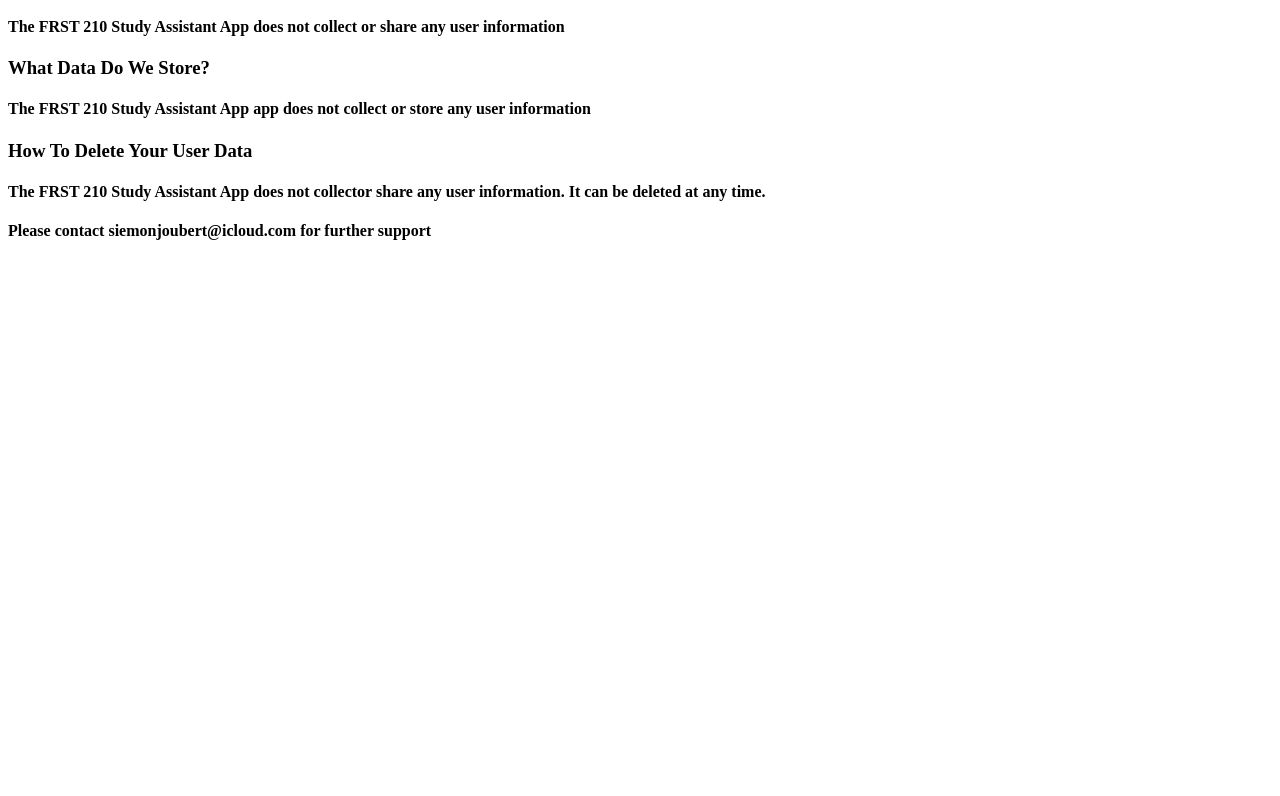
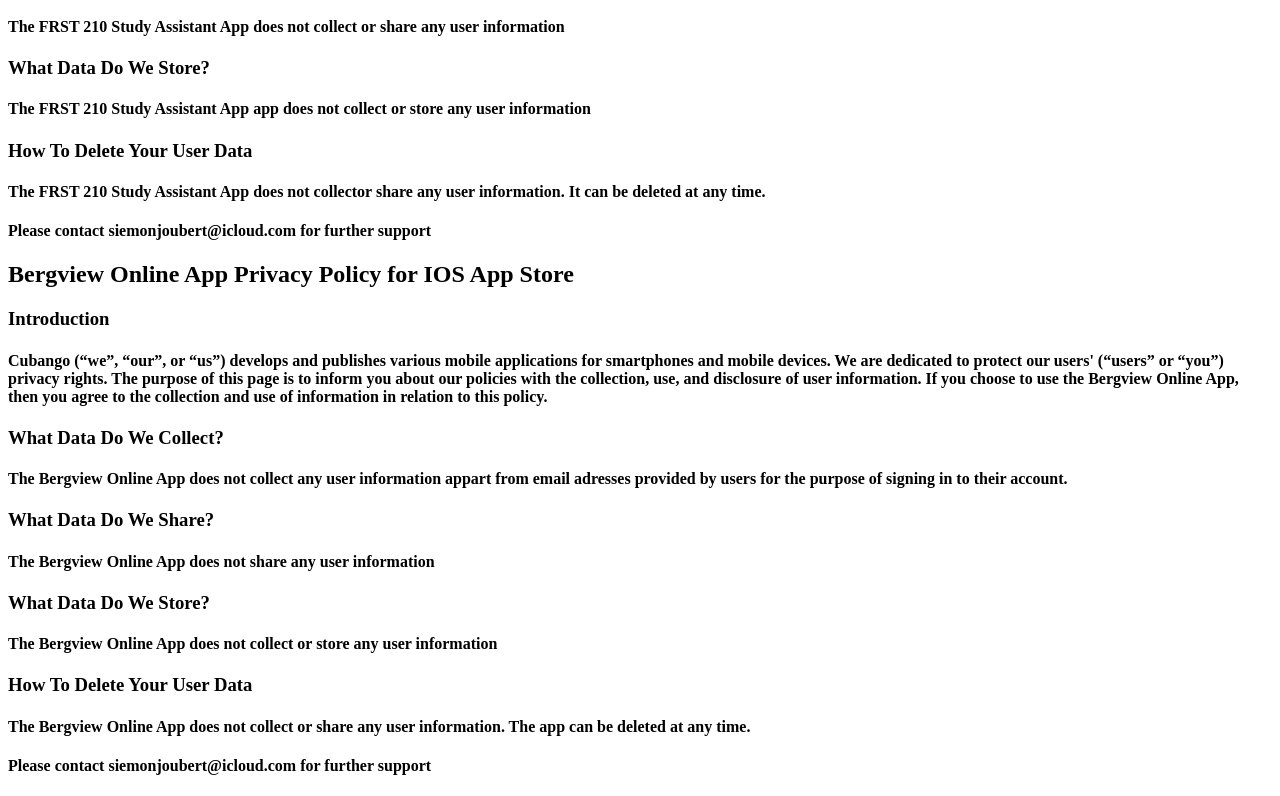
Before and after one commit to Siemon-Joubert/cubango-privacy-policy, a plain HTML site: page index.html in a window 1280 px wide. Shown: the part 2624-3420 px from the top of the page. Before the commit the page ends 2885 px from the top, so only its background shows below. Drawn offline with Linux system fonts and the light colour scheme.

Commit message:
Update index.html

```diff
--- a/index.html
+++ b/index.html
@@ -135,3 +135,28 @@
 <h4> The FRST 210 Study Assistant App does not collector share any user information.  It can be deleted at any time. </h4>
 
 <h4> Please contact siemonjoubert@icloud.com for further support </h4>
+
+
+<h2> Bergview Online App Privacy Policy for IOS App Store </h2>
+
+<h3> Introduction </h3>
+
+<h4> Cubango (“we”, “our”, or “us”) develops and publishes various mobile applications for smartphones and mobile devices. We are dedicated to protect our users' (“users” or “you”) privacy rights. The purpose of this page is to inform you about our policies with the collection, use, and disclosure of user information. If you choose to use the Bergview Online App, then you agree to the collection and use of information in relation to this policy.  </h4>
+
+<h3> What Data Do We Collect? </h3>
+
+<h4> The Bergview Online App does not collect any user information appart from email adresses provided by users for the purpose of signing in to their account.</h4>
+
+<h3> What Data Do We Share? </h3>
+
+<h4> The Bergview Online App does not share any user information </h4>
+
+<h3> What Data Do We Store? </h3>
+
+<h4> The Bergview Online App does not collect or store any user information </h4>
+
+<h3> How To Delete Your User Data </h3>
+
+<h4> The Bergview Online App does not collect or share any user information.  The app can be deleted at any time. </h4>
+
+<h4> Please contact siemonjoubert@icloud.com for further support </h4>
```
